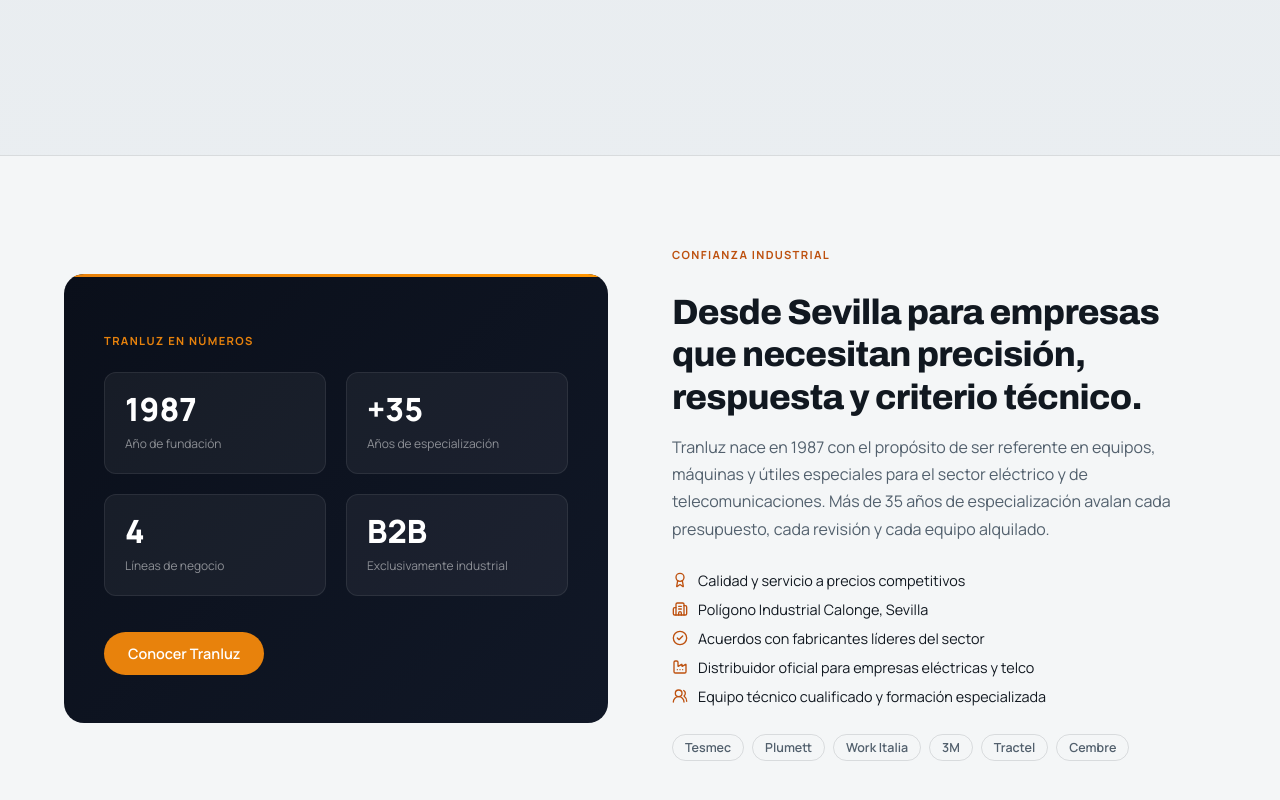
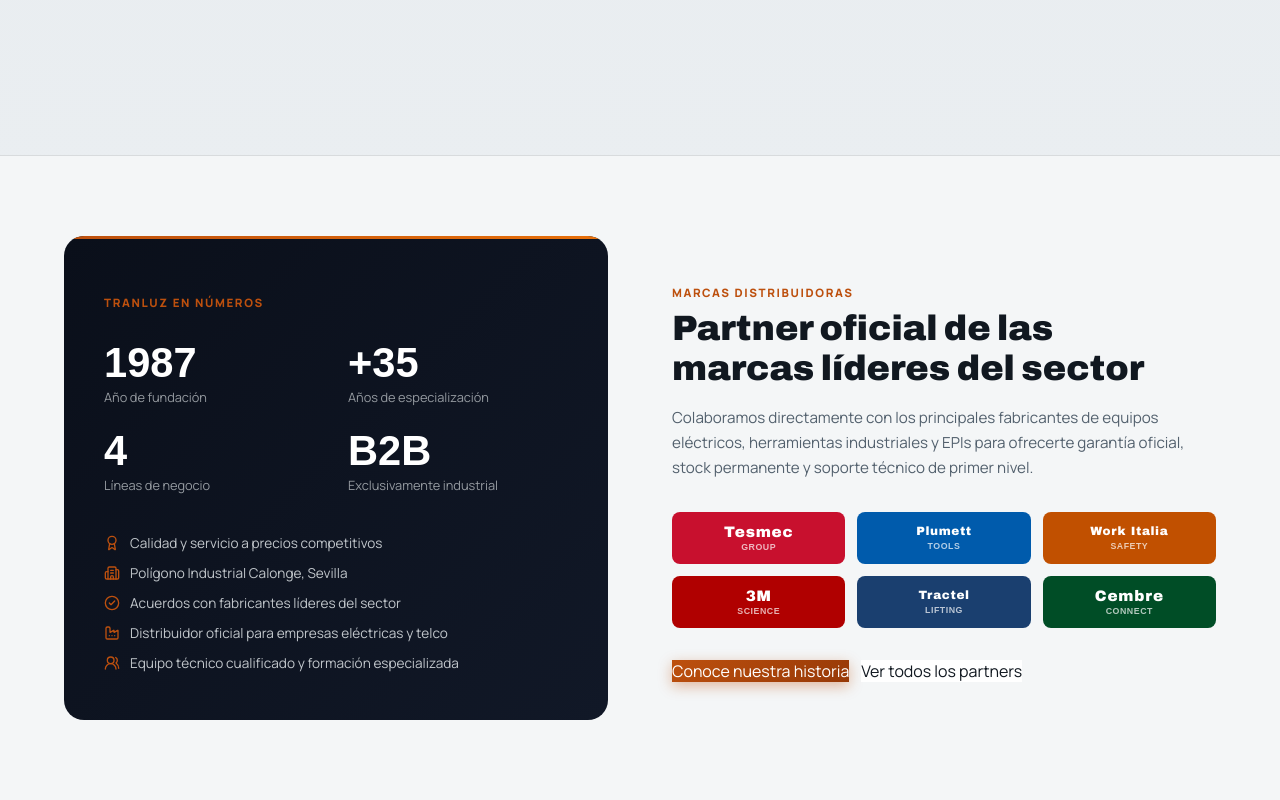
Before and after one commit to juankaspain/web_tranluz_2026, a Next.js app: page / in a window 1280 px wide. Shown: the part 4840-5640 px from the top of the page. Built offline with nearby package versions, Linux system fonts and the light colour scheme; no server answers.

Commit message:
Refactor CompanyProofSection with brand details

```diff
--- a/src/components/sections/company-proof-section.tsx
+++ b/src/components/sections/company-proof-section.tsx
@@ -16,7 +16,18 @@ const proofPoints = [
   { icon: Users2, text: "Equipo técnico cualificado y formación especializada" },
 ];
 
-const partnerBrands = ["Tesmec", "Plumett", "Work Italia", "3M", "Tractel", "Cembre"];
+/* ================================================================
+   Partner brand badges – inline HTML, sin dependencia de archivos SVG
+   externos. Colores corporativos oficiales de cada marca.
+   ================================================================ */
+const partnerBrands: Array<{ name: string; bg: string; sub: string }> = [
+  { name: "Tesmec",      bg: "#C8102E", sub: "GROUP" },
+  { name: "Plumett",     bg: "#005BAC", sub: "TOOLS" },
+  { name: "Work Italia", bg: "#C15000", sub: "SAFETY" },
+  { name: "3M",          bg: "#B00000", sub: "SCIENCE" },
+  { name: "Tractel",     bg: "#1A3F6F", sub: "LIFTING" },
+  { name: "Cembre",      bg: "#004d26", sub: "CONNECT" },
+];
 
 export function CompanyProofSection() {
   return (
@@ -38,6 +49,7 @@ export function CompanyProofSection() {
           gap: "64px",
           alignItems: "center",
         }}
+        className="company-proof-grid"
       >
         {/* Left: Stats panel */}
         <div
@@ -58,182 +70,213 @@ export function CompanyProofSection() {
               left: 0,
               right: 0,
               height: "3px",
-              background: "linear-gradient(90deg, #E8820C, #ff9500)",
-              borderRadius: "20px 20px 0 0",
+              background: "linear-gradient(90deg, var(--brand), #e8700a)",
             }}
           />
+
           <p
             style={{
-              fontSize: "0.7rem",
-              fontWeight: 700,
-              letterSpacing: "0.12em",
+              fontSize: "0.72rem",
+              fontWeight: 800,
+              letterSpacing: "0.14em",
               textTransform: "uppercase",
-              color: "#E8820C",
-              marginBottom: "24px",
+              color: "var(--brand)",
+              marginBottom: "32px",
             }}
           >
             Tranluz en números
           </p>
+
+          {/* Stats grid */}
           <div
             style={{
               display: "grid",
               gridTemplateColumns: "1fr 1fr",
-              gap: "20px",
-              marginBottom: "36px",
+              gap: "24px",
+              marginBottom: "40px",
             }}
           >
             {stats.map((s) => (
-              <div
-                key={s.value}
-                style={{
-                  background: "rgba(255,255,255,0.05)",
-                  borderRadius: "12px",
-                  padding: "20px",
-                  border: "1px solid rgba(255,255,255,0.08)",
-                }}
-              >
-                <span
+              <div key={s.value}>
+                <p
                   style={{
-                    display: "block",
-                    fontSize: "2rem",
-                    fontWeight: 800,
+                    fontSize: "2.6rem",
+                    fontWeight: 900,
                     color: "#ffffff",
                     lineHeight: 1,
-                    marginBottom: "6px",
+                    margin: 0,
+                    fontFamily: "\"Archivo Variable\", sans-serif",
                   }}
                 >
                   {s.value}
-                </span>
-                <span
+                </p>
+                <p
                   style={{
-                    fontSize: "0.75rem",
-                    color: "rgba(255,255,255,0.5)",
+                    fontSize: "0.8rem",
+                    color: "rgba(238,243,245,0.6)",
+                    marginTop: "4px",
+                    margin: "4px 0 0",
                   }}
                 >
                   {s.label}
-                </span>
+                </p>
               </div>
             ))}
           </div>
-          <Link
-            href="/empresa"
-            style={{
-              display: "inline-flex",
-              alignItems: "center",
-              gap: "8px",
-              padding: "12px 24px",
-              background: "#E8820C",
-              color: "#ffffff",
-              fontWeight: 600,
-              fontSize: "0.9rem",
-              borderRadius: "50px",
-              textDecoration: "none",
-            }}
-          >
-            Conocer Tranluz
-          </Link>
-        </div>
 
-        {/* Right: Copy + proof points */}
-        <div>
-          <p
-            style={{
-              fontSize: "0.7rem",
-              fontWeight: 700,
-              letterSpacing: "0.12em",
-              textTransform: "uppercase",
-              color: "var(--brand, #E8820C)",
-              marginBottom: "16px",
-            }}
-          >
-            Confianza industrial
-          </p>
-          <h2
-            style={{
-              fontSize: "clamp(1.6rem, 3vw, 2.2rem)",
-              fontWeight: 800,
-              color: "var(--heading)",
-              lineHeight: 1.2,
-              marginBottom: "16px",
-              letterSpacing: "-0.02em",
-            }}
-          >
-            Desde Sevilla para empresas que necesitan precisión, respuesta y criterio técnico.
-          </h2>
-          <p
-            style={{
-              fontSize: "1rem",
-              color: "var(--text-muted)",
-              lineHeight: 1.7,
-              marginBottom: "28px",
-            }}
-          >
-            Tranluz nace en 1987 con el propósito de ser referente en equipos, máquinas y útiles
-            especiales para el sector eléctrico y de telecomunicaciones. Más de 35 años de
-            especialización avalan cada presupuesto, cada revisión y cada equipo alquilado.
-          </p>
+          {/* Proof points */}
           <ul
             role="list"
-            style={{
-              listStyle: "none",
-              padding: 0,
-              margin: "0 0 28px",
-              display: "flex",
-              flexDirection: "column",
-              gap: "10px",
-            }}
+            style={{ listStyle: "none", padding: 0, margin: 0, display: "flex", flexDirection: "column", gap: "12px" }}
           >
             {proofPoints.map((p) => {
               const Icon = p.icon;
               return (
                 <li
                   key={p.text}
-                  role="listitem"
-                  style={{
-                    display: "flex",
-                    alignItems: "center",
-                    gap: "10px",
-                    fontSize: "0.9rem",
-                    color: "var(--text)",
-                  }}
+                  style={{ display: "flex", alignItems: "center", gap: "10px" }}
                 >
                   <Icon
                     size={16}
-                    style={{ color: "var(--brand, #E8820C)", flexShrink: 0 }}
+                    color="var(--brand)"
                     aria-hidden="true"
+                    style={{ flexShrink: 0 }}
                   />
-                  {p.text}
+                  <span style={{ fontSize: "0.85rem", color: "rgba(238,243,245,0.8)" }}>
+                    {p.text}
+                  </span>
                 </li>
               );
             })}
           </ul>
+        </div>
+
+        {/* Right: Partners + CTA */}
+        <div style={{ display: "flex", flexDirection: "column", gap: "32px" }}>
+          <div>
+            <p
+              style={{
+                fontSize: "0.72rem",
+                fontWeight: 800,
+                letterSpacing: "0.14em",
+                textTransform: "uppercase",
+                color: "var(--brand)",
+                marginBottom: "8px",
+              }}
+            >
+              Marcas distribuidoras
+            </p>
+            <h2
+              style={{
+                fontSize: "clamp(1.6rem, 3vw, 2.2rem)",
+                fontWeight: 900,
+                color: "var(--text)",
+                lineHeight: 1.15,
+                margin: "0 0 16px",
+              }}
+            >
+              Partner oficial de las marcas líderes del sector
+            </h2>
+            <p
+              style={{
+                fontSize: "0.95rem",
+                color: "var(--text-muted)",
+                lineHeight: 1.65,
+                margin: 0,
+              }}
+            >
+              Colaboramos directamente con los principales fabricantes de equipos
+              eléctricos, herramientas industriales y EPIs para ofrecerte garantía
+              oficial, stock permanente y soporte técnico de primer nivel.
+            </p>
+          </div>
+
+          {/* Partner brand badges – HTML inline, sin imagen externa */}
           <div
-            aria-label="Partners oficiales"
+            role="list"
+            aria-label="Marcas distribuidoras"
             style={{
-              display: "flex",
-              flexWrap: "wrap",
-              gap: "8px",
+              display: "grid",
+              gridTemplateColumns: "repeat(3, 1fr)",
+              gap: "12px",
             }}
           >
-            {partnerBrands.map((brand) => (
-              <span
-                key={brand}
+            {partnerBrands.map((b) => (
+              <div
+                key={b.name}
+                role="listitem"
+                aria-label={b.name}
                 style={{
-                  padding: "4px 12px",
-                  borderRadius: "20px",
-                  border: "1px solid var(--line)",
-                  fontSize: "0.78rem",
-                  fontWeight: 600,
-                  color: "var(--text-muted)",
-                  background: "var(--surface)",
+                  display: "flex",
+                  flexDirection: "column",
+                  alignItems: "center",
+                  justifyContent: "center",
+                  background: b.bg,
+                  borderRadius: "8px",
+                  padding: "10px 8px",
+                  gap: "2px",
+                  minHeight: "52px",
                 }}
               >
-                {brand}
-              </span>
+                <span
+                  style={{
+                    color: "#ffffff",
+                    fontFamily: "\"Arial Black\", Arial, sans-serif",
+                    fontWeight: 900,
+                    fontSize: b.name.length > 6 ? "0.75rem" : "0.95rem",
+                    letterSpacing: "0.05em",
+                    lineHeight: 1.1,
+                    whiteSpace: "nowrap",
+                    textAlign: "center",
+                  }}
+                >
+                  {b.name}
+                </span>
+                <span
+                  style={{
+                    color: "rgba(255,255,255,0.7)",
+                    fontFamily: "Arial, sans-serif",
+                    fontWeight: 600,
+                    fontSize: "0.55rem",
+                    letterSpacing: "0.06em",
+                    whiteSpace: "nowrap",
+                  }}
+                >
+                  {b.sub}
+                </span>
+              </div>
             ))}
+          </div>
+
+          {/* CTA */}
+          <div style={{ display: "flex", gap: "12px", flexWrap: "wrap" }}>
+            <Link
+              href="/empresa"
+              className="button-primary"
+              aria-label="Conocer la historia de Tranluz"
+            >
+              Conoce nuestra historia
+            </Link>
+            <Link
+              href="/empresa#partners"
+              className="button-secondary"
+              aria-label="Ver todos los partners de Tranluz"
+            >
+              Ver todos los partners
+            </Link>
           </div>
         </div>
       </div>
+
+      {/* Responsive: apilar en móvil */}
+      <style>{`
+        @media (max-width: 768px) {
+          .company-proof-grid {
+            grid-template-columns: 1fr !important;
+            gap: 32px !important;
+          }
+        }
+      `}</style>
     </section>
   );
 }
```
